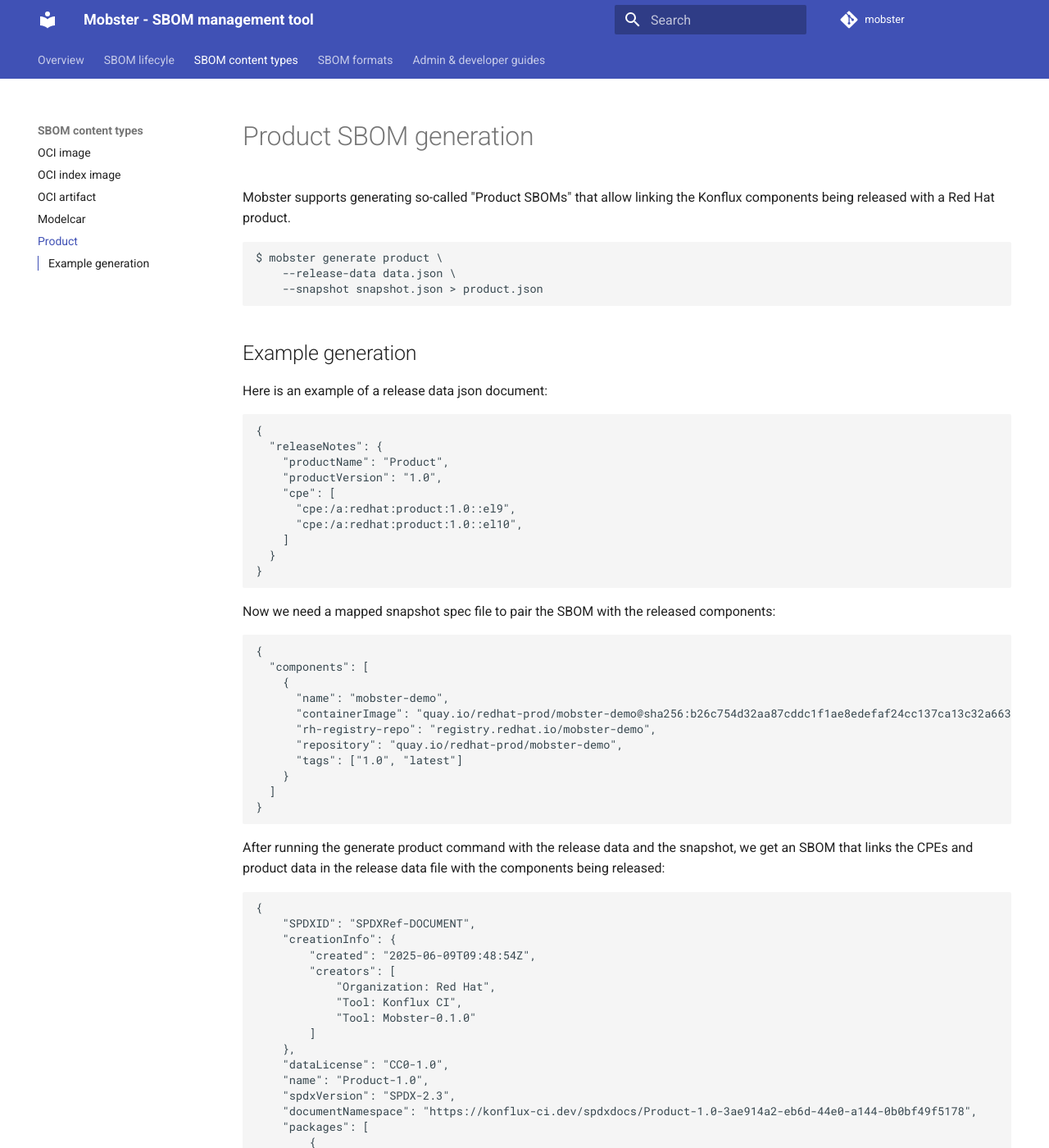
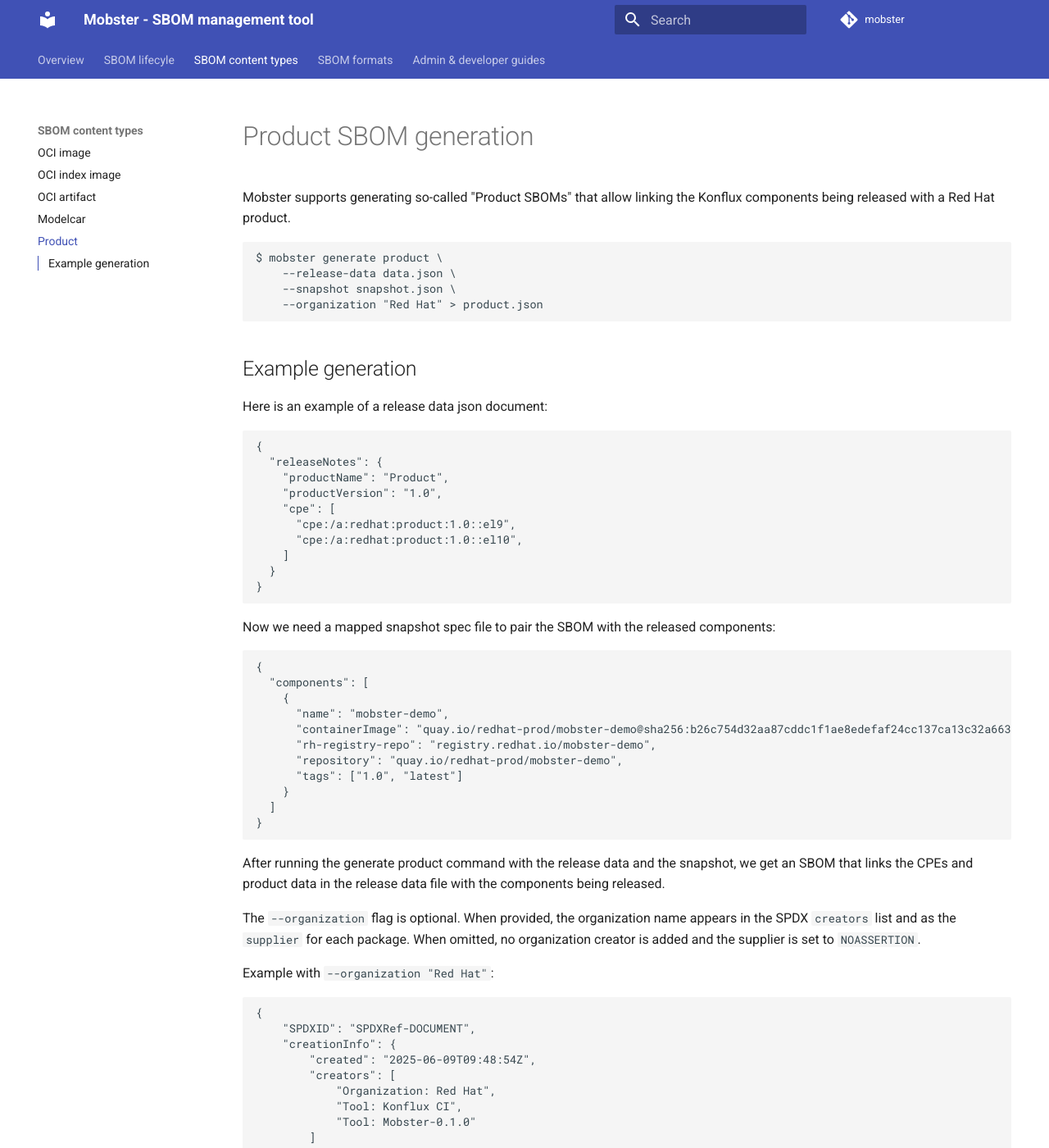
Before and after one commit to konflux-ci/mobster, an MkDocs documentation site: the page built from docs/sboms/product.md, in a window 1280 px wide and 1400 px high. Shown: the whole window at 82% size. Built offline with MkDocs 1.6.1 and Material for MkDocs 9.7.7, drawn with Linux system fonts in a browser that asks for light colours; comment, search, counter and statistics services are not loaded; some of the changed text lies outside the part shown.

Commit message:
fix: address review feedback on PR #403
- Fix ruff formatting issue in oci_artifact.py (single-line list)
- Update docs/sboms/product.md to document --organization flag and
  show example usage with --organization "Red Hat"

Addresses review feedback on #403

````diff
--- a/docs/sboms/product.md
+++ b/docs/sboms/product.md
@@ -6,7 +6,8 @@ Konflux components being released with a Red Hat product.
 ```sh
 $ mobster generate product \
     --release-data data.json \
-    --snapshot snapshot.json > product.json
+    --snapshot snapshot.json \
+    --organization "Red Hat" > product.json
 ```
 
 ## Example generation
@@ -42,7 +43,14 @@ components:
 
 After running the generate product command with the release data and the
 snapshot, we get an SBOM that links the CPEs and product data in the release
-data file with the components being released:
+data file with the components being released.
+
+The `--organization` flag is optional. When provided, the organization name
+appears in the SPDX `creators` list and as the `supplier` for each package.
+When omitted, no organization creator is added and the supplier is set to
+`NOASSERTION`.
+
+Example with `--organization "Red Hat"`:
 ```json
 {
     "SPDXID": "SPDXRef-DOCUMENT",
@@ -72,7 +80,7 @@ data file with the components being released:
                     "referenceCategory": "SECURITY",
                     "referenceLocator": "cpe:/a:redhat:product:1.0::el10",
                     "referenceType": "cpe22Type"
-                },
+                }
             ],
             "filesAnalyzed": false,
             "licenseDeclared": "NOASSERTION",
````
Also changed, not shown: 1 other file.
